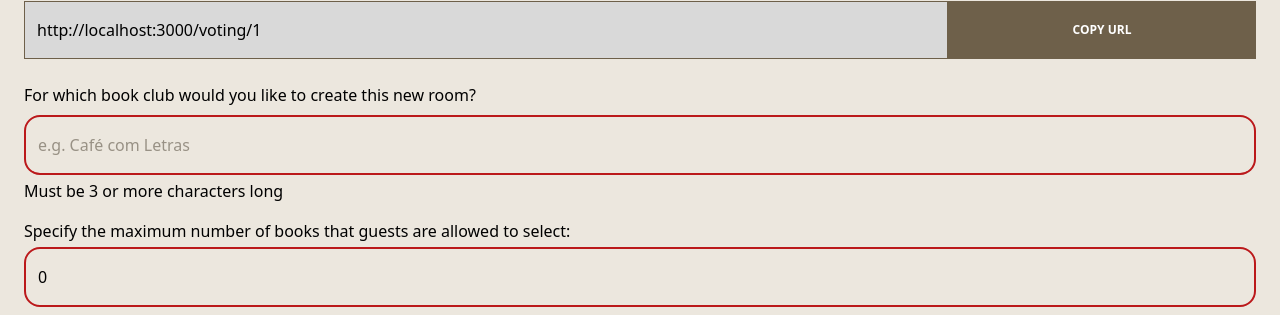
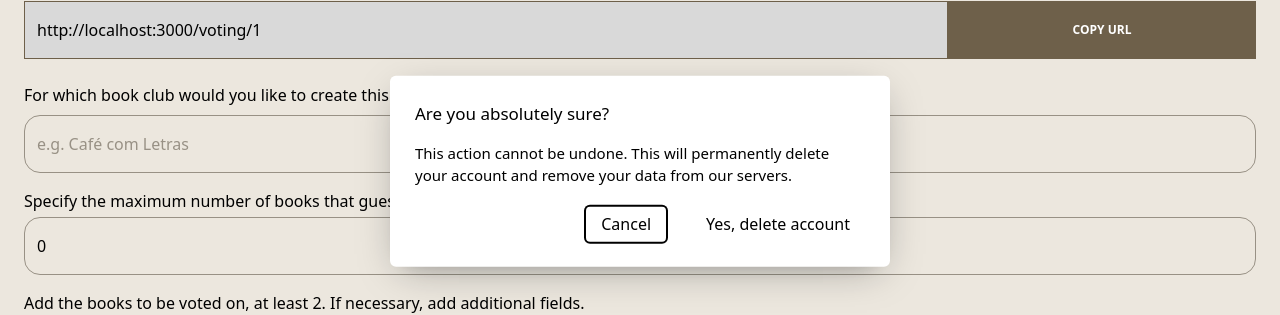
Before and after one commit to carolinaparisi/dom-app, a Next.js app: page /room/1 in a window 1280 px wide. Both pictures are taken after a click on the button "DELETE ROOM". Shown: the part 1100-1415 px from the top of the page. Built offline with nearby package versions, Linux system fonts and the light colour scheme; no server answers; the database is empty.

Commit message:
feat: add alert dialog dependency and initialize the dialog logic

```diff
--- a/package.json
+++ b/package.json
@@ -10,6 +10,7 @@
   },
   "dependencies": {
     "@hookform/resolvers": "^3.9.0",
+    "@radix-ui/react-alert-dialog": "^1.1.2",
     "@tailwindcss/forms": "^0.5.8",
     "firebase": "^10.13.1",
     "lucide-react": "^0.438.0",
--- a/src/app/room/[id]/page.tsx
+++ b/src/app/room/[id]/page.tsx
@@ -12,6 +12,7 @@ import { useEffect, useState } from 'react';
 import { Room, roomSchema } from '@/utils/rooms';
 import { useRouter } from 'next/navigation';
 import { Toaster, toast } from 'sonner';
+import * as AlertDialog from '@radix-ui/react-alert-dialog';
 
 const newRoomSchema = z
   .object({
@@ -121,9 +122,11 @@ export default function EditRoom({ params }: { params: { id: string } }) {
   };
 
   const handleDeleteRoom = async () => {
-    await deleteRoom(params.id);
+    console.log('handleDeleteRoom clicked!');
 
-    router.push('/');
+    /*     await deleteRoom(params.id);
+
+    router.push('/'); */
   };
 
   const handleRevealBook = () => {
@@ -149,7 +152,9 @@ export default function EditRoom({ params }: { params: { id: string } }) {
           priority
         />
         <div className="absolute left-1/2 top-1/2 flex -translate-x-1/2 -translate-y-1/2 flex-col items-center text-gray_soft">
-          <div className="font-silk text-4xl">{initialRoom?.name}</div>
+          <div className="whitespace-nowrap font-silk text-4xl">
+            {initialRoom?.name}
+          </div>
           <div className="text-base">administer your room</div>
         </div>
       </div>
@@ -278,12 +283,40 @@ export default function EditRoom({ params }: { params: { id: string } }) {
                       UPDATE ROOM
                     </Button>
 
-                    <Button
-                      variant="primary"
-                      onClick={handleSubmit(handleDeleteRoom)}
-                    >
-                      DELETE ROOM
-                    </Button>
+                    <AlertDialog.Root>
+                      <AlertDialog.Trigger asChild>
+                        {/*                         <button className="text-violet11 shadow-blackA4 hover:bg-mauve3 inline-flex h-[35px] items-center justify-center rounded bg-white px-[15px] font-medium leading-none shadow-[0_2px_10px] outline-none focus:shadow-[0_0_0_2px] focus:shadow-black">
+                          Delete account
+                        </button> */}
+
+                        <Button variant="primary">DELETE ROOM</Button>
+                      </AlertDialog.Trigger>
+                      <AlertDialog.Portal>
+                        <AlertDialog.Overlay className="bg-blackA6 data-[state=open]:animate-overlayShow fixed inset-0" />
+                        <AlertDialog.Content className="data-[state=open]:animate-contentShow fixed left-1/2 top-1/2 max-h-[85vh] w-[90vw] max-w-[500px] -translate-x-1/2 -translate-y-1/2 rounded-md bg-white p-[25px] shadow-[hsl(206_22%_7%_/_35%)_0px_10px_38px_-10px,_hsl(206_22%_7%_/_20%)_0px_10px_20px_-15px] focus:outline-none">
+                          <AlertDialog.Title className="text-mauve12 m-0 text-[17px] font-medium">
+                            Are you absolutely sure?
+                          </AlertDialog.Title>
+                          <AlertDialog.Description className="text-mauve11 mb-5 mt-[15px] text-[15px] leading-normal">
+                            This action cannot be undone. This will permanently
+                            delete your account and remove your data from our
+                            servers.
+                          </AlertDialog.Description>
+                          <div className="flex justify-end gap-[25px]">
+                            <AlertDialog.Cancel asChild>
+                              <button className="bg-mauve4 text-mauve11 hover:bg-mauve5 focus:shadow-mauve7 inline-flex h-[35px] items-center justify-center rounded px-[15px] font-medium leading-none outline-none focus:shadow-[0_0_0_2px]">
+                                Cancel
+                              </button>
+                            </AlertDialog.Cancel>
+                            <AlertDialog.Action asChild>
+                              <button className="bg-red4 text-red11 hover:bg-red5 focus:shadow-red7 inline-flex h-[35px] items-center justify-center rounded px-[15px] font-medium leading-none outline-none focus:shadow-[0_0_0_2px]">
+                                Yes, delete account
+                              </button>
+                            </AlertDialog.Action>
+                          </div>
+                        </AlertDialog.Content>
+                      </AlertDialog.Portal>
+                    </AlertDialog.Root>
                   </div>
 
                   <Button
--- a/src/components/Button.tsx
+++ b/src/components/Button.tsx
@@ -4,7 +4,12 @@ interface ButtonProps {
   onClick?: (event: React.MouseEvent<HTMLButtonElement, MouseEvent>) => void;
 }
 
-export default function Button({ children, onClick, variant }: ButtonProps) {
+export default function Button({
+  children,
+  onClick,
+  variant,
+  ...props
+}: ButtonProps) {
   const customButton = () => {
     switch (variant) {
       case 'primary':
@@ -22,6 +27,7 @@ export default function Button({ children, onClick, variant }: ButtonProps) {
     <button
       className={`${customButton()} align-center flex w-full justify-center rounded-2xl py-4 font-bold`}
       onClick={(event) => onClick && onClick(event)}
+      {...props}
     >
       {children}
     </button>
```
Also changed, not shown: 1 other file (tests, documents, lock files or other folders).
